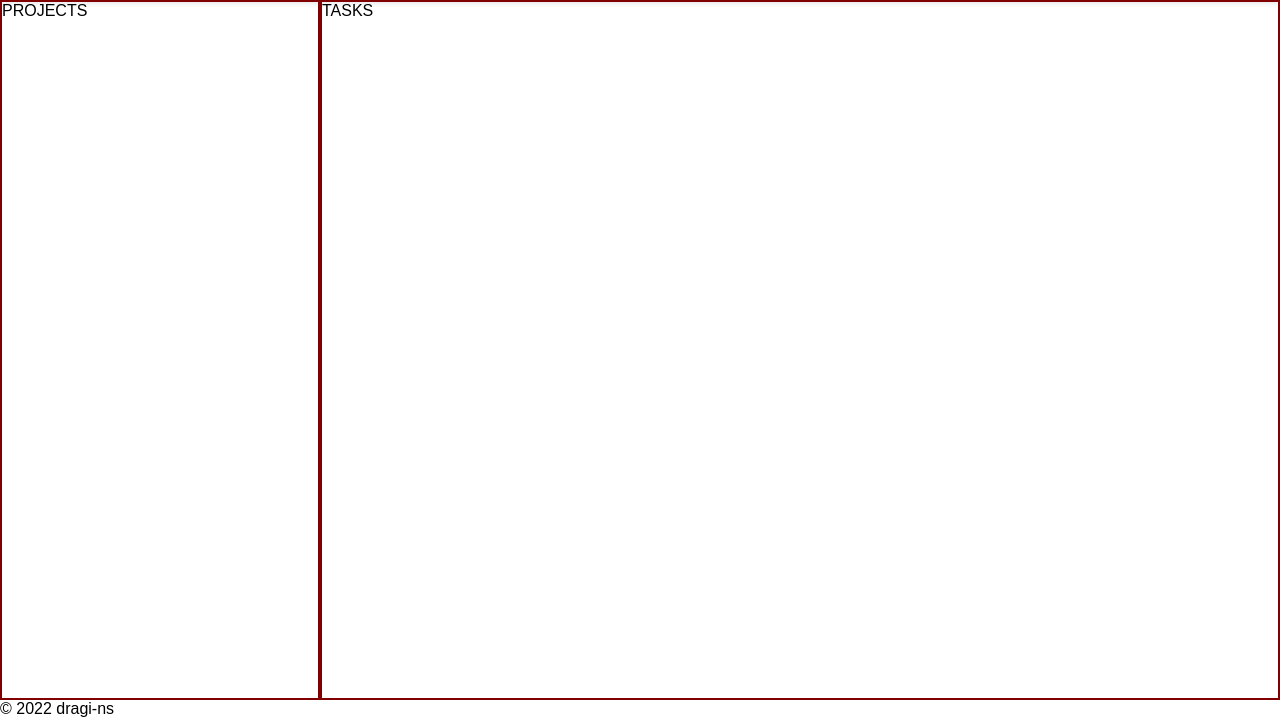
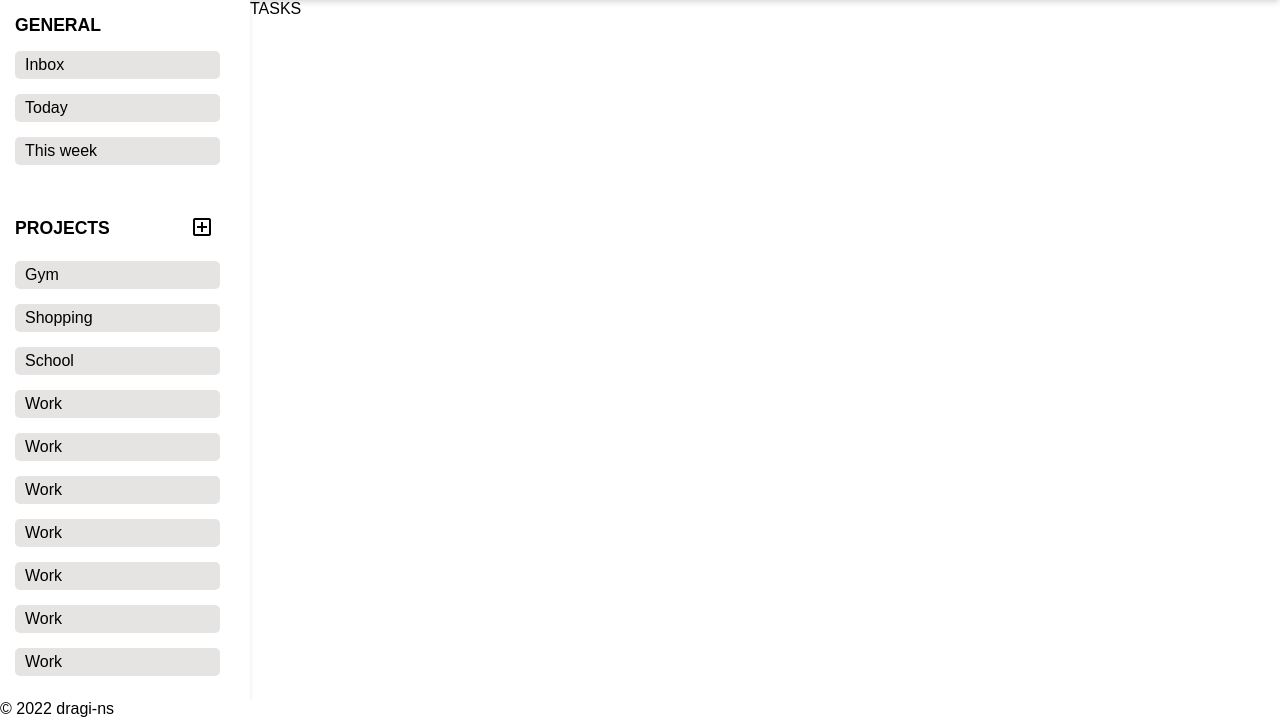
Before and after one commit to dragi-ns/odin-project-todo-list, a website built with webpack: page src/template.html in a window 1280 px wide. Shown: the part 82-800 px from the top of the page. Built offline with nearby package versions, Linux system fonts and the light colour scheme; a web font is replaced by a local one.

Commit message:
Finish sidebar navigation section

```diff
--- a/src/css/index.css
+++ b/src/css/index.css
@@ -42,20 +42,37 @@ body {
     height: 100vh;
     display: grid;
     grid-template-rows: min-content 1fr min-content;
+    position: relative;
 }
+
+.btn {
+    cursor: pointer;
+    border: 0;
+    background-color: transparent;
+    transition: background-color 250ms ease-in-out;
+}
+
+.btn:hover {
+    background-color: darkgray;
+}
+
+/**************************
+ * Primary header         *
+ **************************/
 
 .primary-header {
     padding: 10px;
     display: grid;
-    justify-content: center;
+    column-gap: 10px;
+    grid-template-columns: 1fr min-content;
     box-shadow: rgba(0, 0, 0, 0.1) 0px 4px 6px -1px, rgba(0, 0, 0, 0.06) 0px 2px 4px -1px;
 }
 
 .primary-header .brand {
     display: grid;
     column-gap: 10px;
-    grid-template-columns: 1fr;
-    justify-items: center;
+    grid-template-columns: min-content 1fr;
+    align-items: center;
 }
 
 .primary-header .brand-image {
@@ -98,59 +115,150 @@ body {
     transition: transform 500ms ease-in-out;
 }
 
-.primary-header .brand:hover #left_eyebrow {
+.primary-header .brand:hover #left_eyebrow,
+.primary-header .brand:active #left_eyebrow {
     transform: rotate(10deg);
 }
 
-.primary-header .brand:hover #right_eyebrow {
+.primary-header .brand:hover #right_eyebrow,
+.primary-header .brand:active #right_eyebrow {
     transform: rotate(-10deg);
 }
 
-.primary-header .brand:hover .brand-text-suprise {
+.primary-header .brand:hover .brand-text-suprise,
+.primary-header .brand:active .brand-text-suprise{
     max-width: 150px;
 }
 
 .primary-header .mobile-nav-toggle {
-    display: none;
+    display: block;
+    width: 32px;
+    align-self: center;
+    aspect-ratio: 1;
+    border: 0;
+    background-color: transparent;
+    background-image: url('../images/icon-hamburger.svg');
+    background-repeat: no-repeat;
+    background-position: center;
 }
 
-@media (max-width: 45rem) {
+.primary-header .mobile-nav-toggle[aria-expanded='true']{
+    background-image: url('../images/icon-close.svg');
+}
+
+.mobile-nav-toggle:focus-visible {
+    outline: 3px solid black;
+    outline-offset: 3px;
+}
+
+@media (min-width: 45em) {
     .primary-header {
-        column-gap: 10px;
-        grid-template-columns: 1fr min-content;
-        justify-items: initial;
+        grid-template-columns: 1fr;
     }
 
     .primary-header .brand {
-        grid-template-columns: min-content 1fr;
-        align-items: center;
-        justify-items: initial;
+        grid-template-columns: 1fr;
+        justify-items: center;
     }
 
     .primary-header .mobile-nav-toggle {
-        display: block;
-        width: 32px;
-        align-self: center;
-        aspect-ratio: 1;
-        border: none;
-        background-color: transparent;
-        background-image: url('../images/icon-hamburger.svg');
-        background-repeat: no-repeat;
-        background-position: center;
-    }
-
-    .primary-header .mobile-nav-toggle[aria-expanded='true']{
-        background-image: url('../images/icon-close.svg');
+        display: none;
     }
 }
 
+/**************************
+ * Main                   *
+ **************************/
+
 main {
     display: grid;
-    grid-template-columns: 1fr 3fr;
+    grid-template-columns: 1fr;
+    overflow: auto;
 }
 
-main > * {
-    border: 2px solid maroon;
+/**************************
+ * Project navigation     *
+ **************************/
+
+.project-navigation {
+    display: flex;
+    flex-direction: column;
+    row-gap: 15px;
+    position: absolute;
+    top: 0;
+    bottom: 0;
+    left: 0;
+    min-width: 250px;
+    overflow: auto;
+    background-color: white;
+    box-shadow: rgba(0, 0, 0, 0.1) 0px 4px 6px -1px, rgba(0, 0, 0, 0.06) 0px 2px 4px -1px;
+    transform: translateX(-100%);
+    transition: transform 500ms ease-in-out;
+}
+
+.project-navigation[data-visible='true'] {
+    transform: translateX(0);
+}
+
+.project-navigation .navigation-section {
+    display: flex;
+    row-gap: 15px;
+    flex-direction: column;
+    padding: 15px;
+}
+
+.project-navigation .navigation-projects {
+    overflow: auto;
+}
+
+.project-navigation .navigation-projects .navigation-section-items {
+    overflow: auto;
+}
+
+.project-navigation .navigation-section-header {
+    display: flex;
+    justify-content: space-between;
+    align-items: center;
+    padding-right: 15px;
+}
+
+.project-navigation .navigation-section-title {
+    font-weight: bold;
+    text-transform: uppercase;
+    font-size: 1.1rem;
+}
+
+.project-navigation .new-project-modal-open {
+    font-size: 1.5rem;
+    aspect-ratio: 1;
+}
+
+.project-navigation .navigation-section-items {
+    display: flex;
+    flex-direction: column;
+    row-gap: 15px;
+    padding-right: 15px;
+}
+
+.project-navigation .navigation-section-item {
+    text-align: left;
+    padding: 5px 10px;
+    border-radius: 5px;
+    background-color: rgb(230, 227, 227);
+}
+
+.project-navigation .navigation-section-item:hover {
+    background-color: darkgray;
+}
+
+@media (min-width: 45em) {
+    main {
+        grid-template-columns: min-content 1fr;
+    }
+
+    .project-navigation {
+        position: static;
+    }
 }
 
 @keyframes shake {
--- a/src/template.html
+++ b/src/template.html
@@ -8,6 +8,7 @@
     <link rel="preconnect" href="https://fonts.googleapis.com">
     <link rel="preconnect" href="https://fonts.gstatic.com" crossorigin>
     <link href="https://fonts.googleapis.com/css2?family=Anek+Tamil&family=Permanent+Marker&display=swap" rel="stylesheet">
+    <link rel="stylesheet" href="//cdn.jsdelivr.net/npm/@mdi/font@6.5.95/css/materialdesignicons.min.css">
 </head>
 <body>
     <header class="primary-header">
@@ -23,8 +24,42 @@
         <button class="mobile-nav-toggle" aria-controls="project-navigation" aria-expanded="false"><span class="sr-only">Menu</span></button>
     </header>
     <main id="main">
-        <nav id="project-navigation">
-            PROJECTS
+        <nav id="project-navigation" data-visible="true" class="project-navigation">
+            <div class="navigation-section navigation-general">
+                <header class="navigation-section-header">
+                    <p class="navigation-section-title">General</p>
+                </header>
+                <div class="navigation-section-items">
+                    <button class="btn navigation-section-item">Inbox</button>
+                    <button class="btn navigation-section-item">Today</button>
+                    <button class="btn navigation-section-item">This week</button>
+                </div>
+            </div>
+            <div class="navigation-section navigation-projects">
+                <header class="navigation-section-header">
+                    <p class="navigation-section-title">Projects</p>
+                    <button class="btn new-project-modal-open" aria-controls="new-project-modal" aria-expanded="false">
+                        <span class="sr-only">New project</span>
+                        <span class="mdi mdi-plus-box-outline"></span>
+                    </button>
+                </header>
+                <div class="navigation-section-items">
+                    <button class="btn navigation-section-item">Gym</button>
+                    <button class="btn navigation-section-item">Shopping</button>
+                    <button class="btn navigation-section-item">School</button>
+                    <button class="btn navigation-section-item">Work</button>
+                    <button class="btn navigation-section-item">Work</button>
+                    <button class="btn navigation-section-item">Work</button>
+                    <button class="btn navigation-section-item">Work</button>
+                    <button class="btn navigation-section-item">Work</button>
+                    <button class="btn navigation-section-item">Work</button>
+                    <button class="btn navigation-section-item">Work</button>
+                    <button class="btn navigation-section-item">Work</button>
+                    <button class="btn navigation-section-item">Work</button>
+                    <button class="btn navigation-section-item">Work</button>
+                    <button class="btn navigation-section-item">Work</button>
+                </div>
+            </div>
         </nav>
         <section>
             TASKS
```
